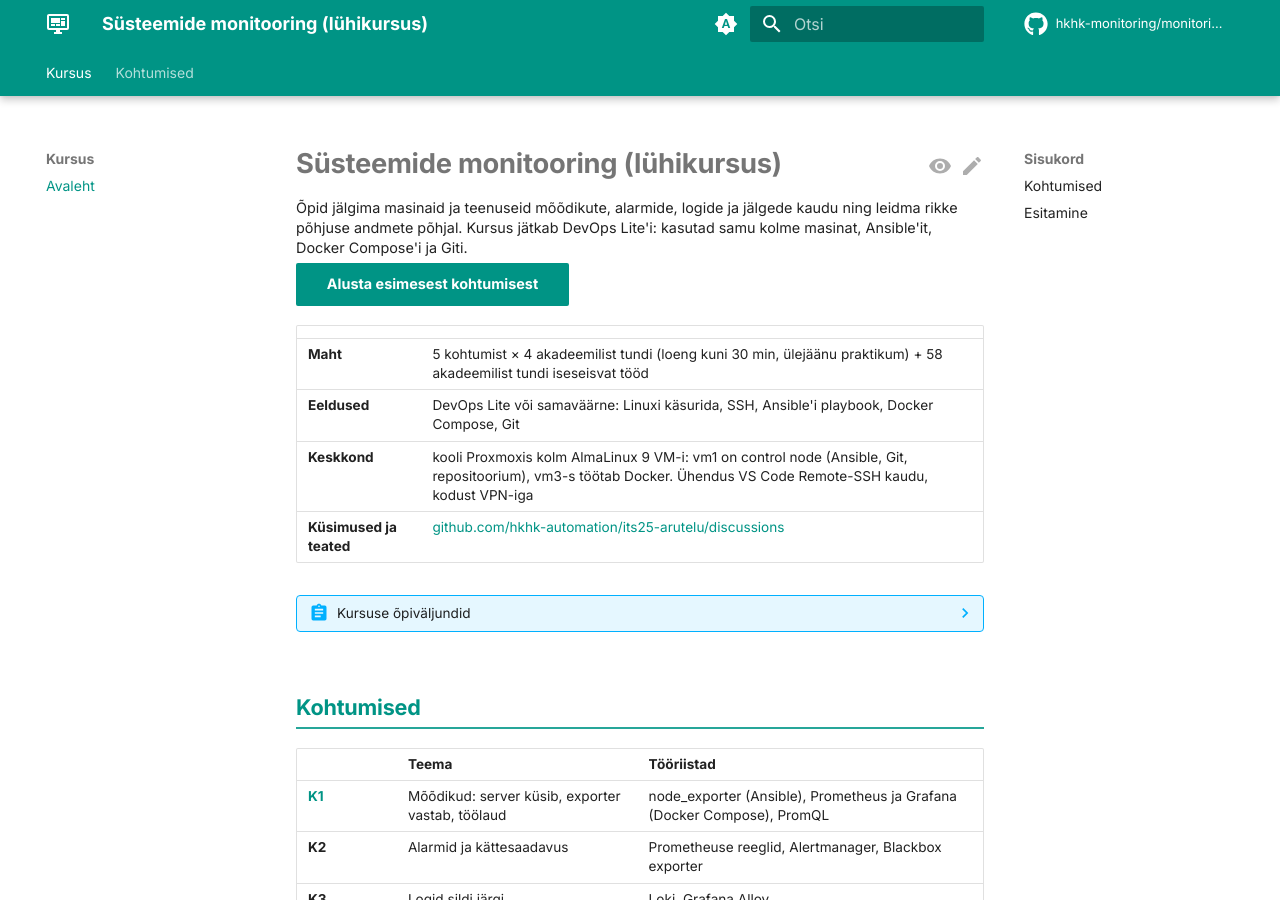
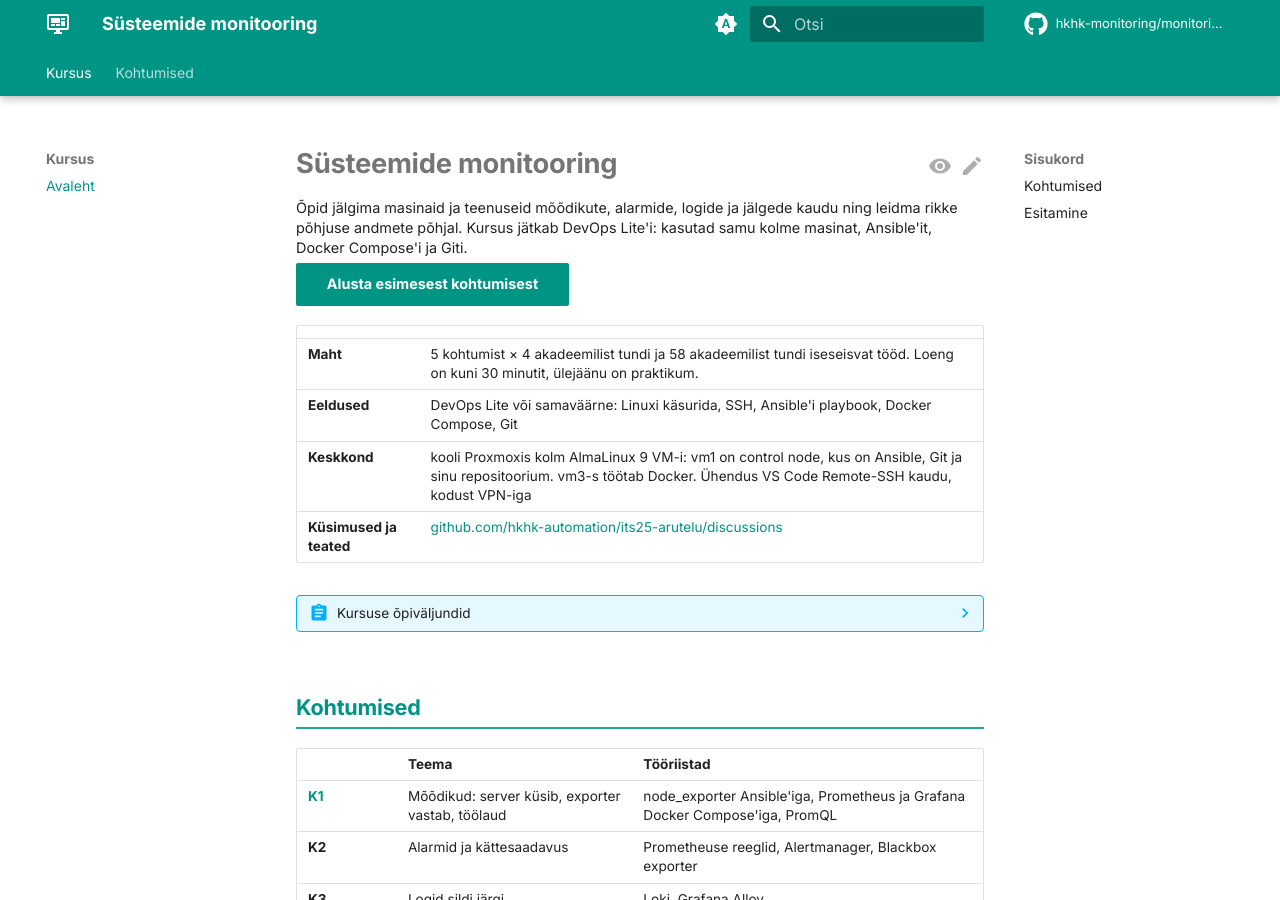
Before and after one commit to hkhk-monitoring/monitoring-lite, an MkDocs documentation site: the page built from docs/index.md, in a window 1280 px wide and 900 px high. Built offline with MkDocs 1.6.1 and Material for MkDocs 9.7.7, drawn with Linux system fonts in a browser that asks for light colours; comment, search, counter and statistics services are not loaded.

Commit message:
Pealkirjas ja tekstis sulgudes lisandid lauseteks: saidi nimi on Süsteemide monitooring

```diff
--- a/docs/index.md
+++ b/docs/index.md
@@ -4,7 +4,7 @@ tags:
   - Monitooring
 ---
 
-# Süsteemide monitooring (lühikursus)
+# Süsteemide monitooring
 
 Õpid jälgima masinaid ja teenuseid mõõdikute, alarmide, logide ja jälgede kaudu ning leidma rikke põhjuse andmete põhjal. Kursus jätkab DevOps Lite'i: kasutad samu kolme masinat, Ansible'it, Docker Compose'i ja Giti.
 
@@ -12,9 +12,9 @@ tags:
 
 | | |
 |---|---|
-| **Maht** | 5 kohtumist × 4 akadeemilist tundi (loeng kuni 30 min, ülejäänu praktikum) + 58 akadeemilist tundi iseseisvat tööd |
+| **Maht** | 5 kohtumist × 4 akadeemilist tundi ja 58 akadeemilist tundi iseseisvat tööd. Loeng on kuni 30 minutit, ülejäänu on praktikum. |
 | **Eeldused** | DevOps Lite või samaväärne: Linuxi käsurida, SSH, Ansible'i playbook, Docker Compose, Git |
-| **Keskkond** | kooli Proxmoxis kolm AlmaLinux 9 VM-i: vm1 on control node (Ansible, Git, repositoorium), vm3-s töötab Docker. Ühendus VS Code Remote-SSH kaudu, kodust VPN-iga |
+| **Keskkond** | kooli Proxmoxis kolm AlmaLinux 9 VM-i: vm1 on control node, kus on Ansible, Git ja sinu repositoorium. vm3-s töötab Docker. Ühendus VS Code Remote-SSH kaudu, kodust VPN-iga |
 | **Küsimused ja teated** | [github.com/hkhk-automation/its25-arutelu/discussions](https://github.com/hkhk-automation/its25-arutelu/discussions) |
 
 ??? abstract "Kursuse õpiväljundid"
@@ -31,7 +31,7 @@ tags:
 
 | | Teema | Tööriistad |
 |---|---|---|
-| **[K1](k01/lecture.md)** | Mõõdikud: server küsib, exporter vastab, töölaud | node_exporter (Ansible), Prometheus ja Grafana (Docker Compose), PromQL |
+| **[K1](k01/lecture.md)** | Mõõdikud: server küsib, exporter vastab, töölaud | node_exporter Ansible'iga, Prometheus ja Grafana Docker Compose'iga, PromQL |
 | **K2** | Alarmid ja kättesaadavus | Prometheuse reeglid, Alertmanager, Blackbox exporter |
 | **K3** | Logid sildi järgi | Loki, Grafana Alloy |
 | **K4** | Päringu teekond | OpenTelemetry, Jaeger, näidisrakendus |
--- a/mkdocs.yml
+++ b/mkdocs.yml
@@ -1,4 +1,4 @@
-site_name: Süsteemide monitooring (lühikursus)
+site_name: Süsteemide monitooring
 site_description: Kuidas masin oma seisundist räägib - mõõdikud, graafikud, alarmid ja logid
 site_author: Maria Talvik
 site_url: https://hkhk-monitoring.github.io/monitoring-lite
```
Also changed, not shown: README.md (+1 -1 lines), docs/k01/homework.md (+3 -3 lines), docs/k01/lab.md (+10 -10 lines), docs/k01/lecture.md (+3 -3 lines).
